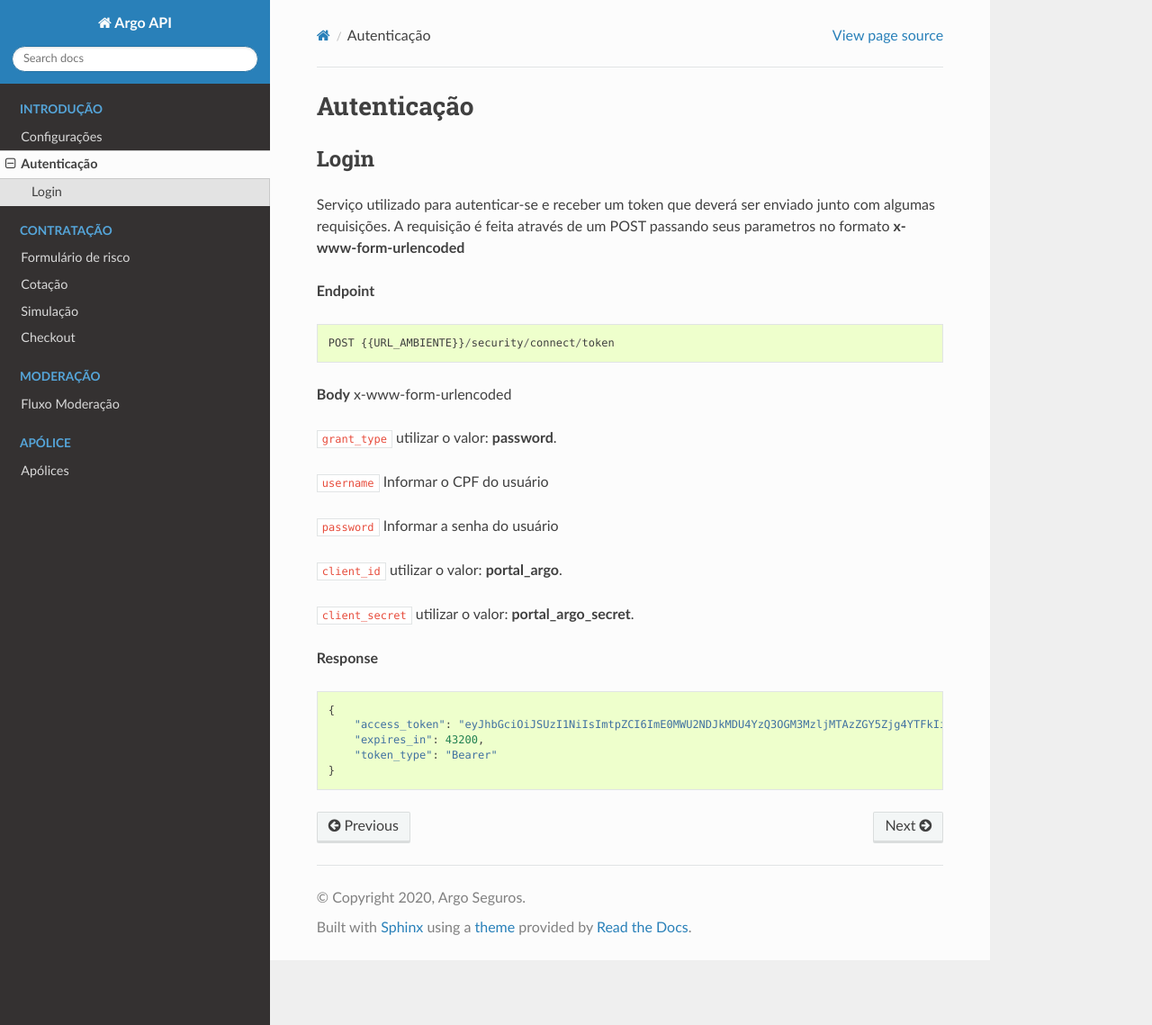
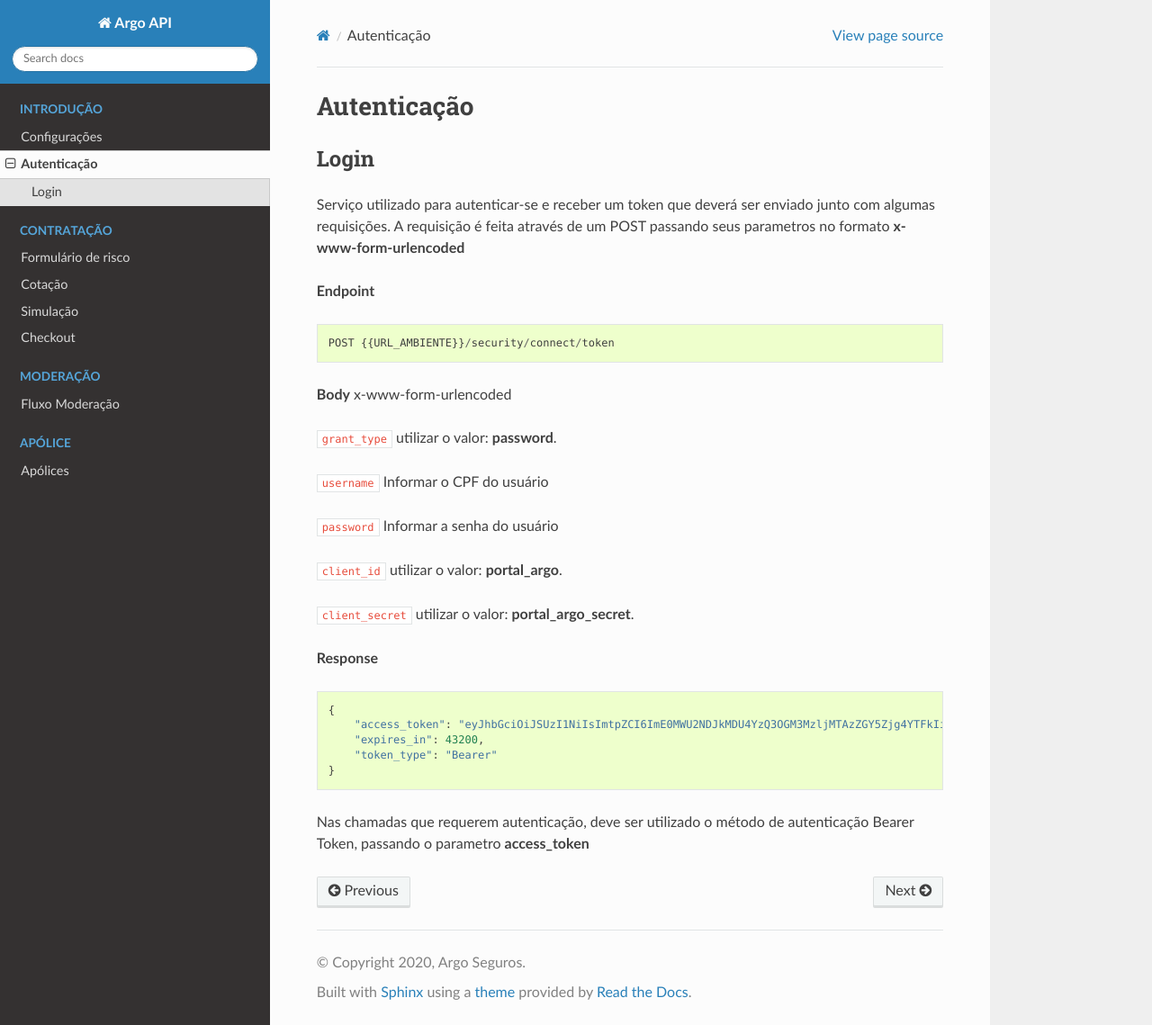
Before and after one commit to trinca137/argodigital-api-doc, a Sphinx documentation site: the page built from docs/security.rst, in a window 1280 px wide and 1139 px high. Shown: the whole window at 90% size. Built offline with Sphinx 7.4.7 and the Read the Docs theme 2.0.0, drawn with Linux system fonts in a browser that asks for light colours.

Commit message:
access token parameter

```diff
--- a/docs/security.rst
+++ b/docs/security.rst
@@ -34,3 +34,6 @@ x-www-form-urlencoded
             "expires_in": 43200,
             "token_type": "Bearer"
         }
+
+
+Nas chamadas que requerem autenticação, deve ser utilizado o método de autenticação Bearer Token, passando o parametro **access_token**
```
